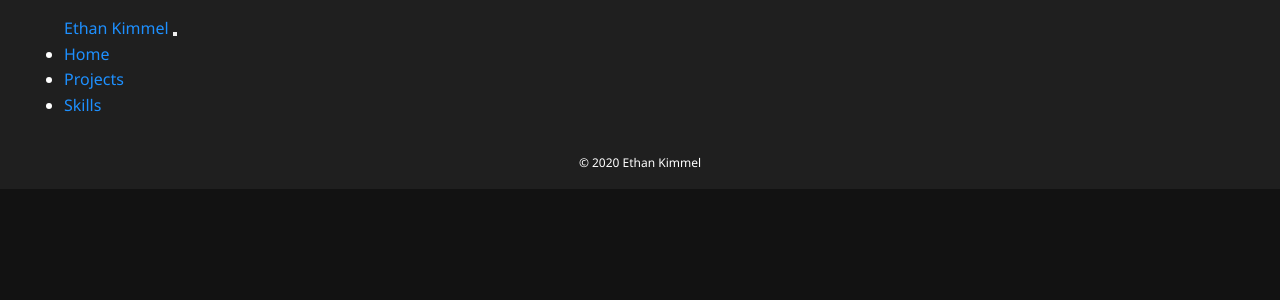
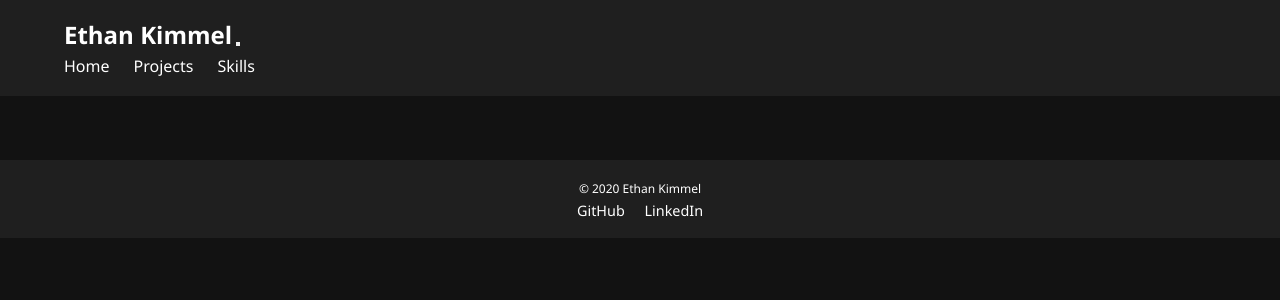
Before and after one commit to LilG0053/PortfolioWebsiteDjango, a Django app: template templates/base.html in a window 1280 px wide. Shown: the top 300 px of the page. Run offline with Django 5.2, Linux system fonts and the light colour scheme; the template is opened without the code that fills it: most values are stand-ins (such as "Sample title", 1, 10 or a date in 2020).

Commit message:
Applied CSS

```diff
--- a/PortfolioWebsiteNew/settings.py
+++ b/PortfolioWebsiteNew/settings.py
@@ -119,6 +119,10 @@ USE_TZ = True
 
 STATIC_URL = 'static/'
 
+STATICFILES_DIRS = [
+    BASE_DIR / 'PortfolioWebsiteNew/static/',
+]
+
 # Default primary key field type
 # https://docs.djangoproject.com/en/5.2/ref/settings/#default-auto-field
 
--- a/templates/base.html
+++ b/templates/base.html
@@ -6,21 +6,21 @@
     <meta name="viewport" content="width=device-width, initial-scale=1.0">
     <title>{% block title %}Ethan Kimmel{% endblock %}</title>
     <!-- Bootstrap CSS -->
-    <script src="https://cdn.jsdelivr.net/npm/bootstrap@5.3.3/dist/js/bootstrap.bundle.min.js"crossorigin="anonymous"></script>
+    <script src="https://cdn.jsdelivr.net/npm/bootstrap@5.3.3/dist/js/bootstrap.bundle.min.js" crossorigin="anonymous"></script>
     <!-- Custom CSS -->
     <link rel="stylesheet" type="text/css" href="{% static 'css/style.css' %}">
 </head>
 <body class="bg-dark text-light d-flex flex-column min-vh-100">
 
     <!-- Navbar -->
-    <nav class="navbar navbar-expand-lg navbar-dark bg-dark border-bottom border-secondary">
+    <nav class="navbar navbar-expand-lg border-bottom border-secondary">
         <div class="container">
-            <a class="navbar-brand" href="{% url 'home' %}">Ethan Kimmel</a>
+            <a class="navbar-brand logo" href="{% url 'home' %}">Ethan Kimmel</a>
             <button class="navbar-toggler" type="button" data-bs-toggle="collapse" data-bs-target="#navbarNav">
                 <span class="navbar-toggler-icon"></span>
             </button>
             <div class="collapse navbar-collapse justify-content-end" id="navbarNav">
-                <ul class="navbar-nav">
+                <ul class="navbar-nav nav-links">
                     <li class="nav-item">
                         <a class="nav-link" href="{% url 'home' %}">Home</a>
                     </li>
@@ -36,15 +36,20 @@
     </nav>
 
     <!-- Main Content -->
-    <main class="flex-fill">
+    <main class="flex-fill content">
         {% block content %}
         {% endblock %}
     </main>
 
     <!-- Footer -->
-    <footer class="bg-dark text-center text-muted py-3 border-top border-secondary">
+    <footer class="text-center text-muted py-3 border-top border-secondary">
         <div class="container">
             <small>&copy; {{ current_year }} Ethan Kimmel</small>
+            <div class="social-media mt-2">
+                <!-- Example social icons -->
+                <a href="https://github.com/yourusername" target="_blank">GitHub</a>
+                <a href="https://linkedin.com/in/yourusername" target="_blank">LinkedIn</a>
+            </div>
         </div>
     </footer>
 
```
